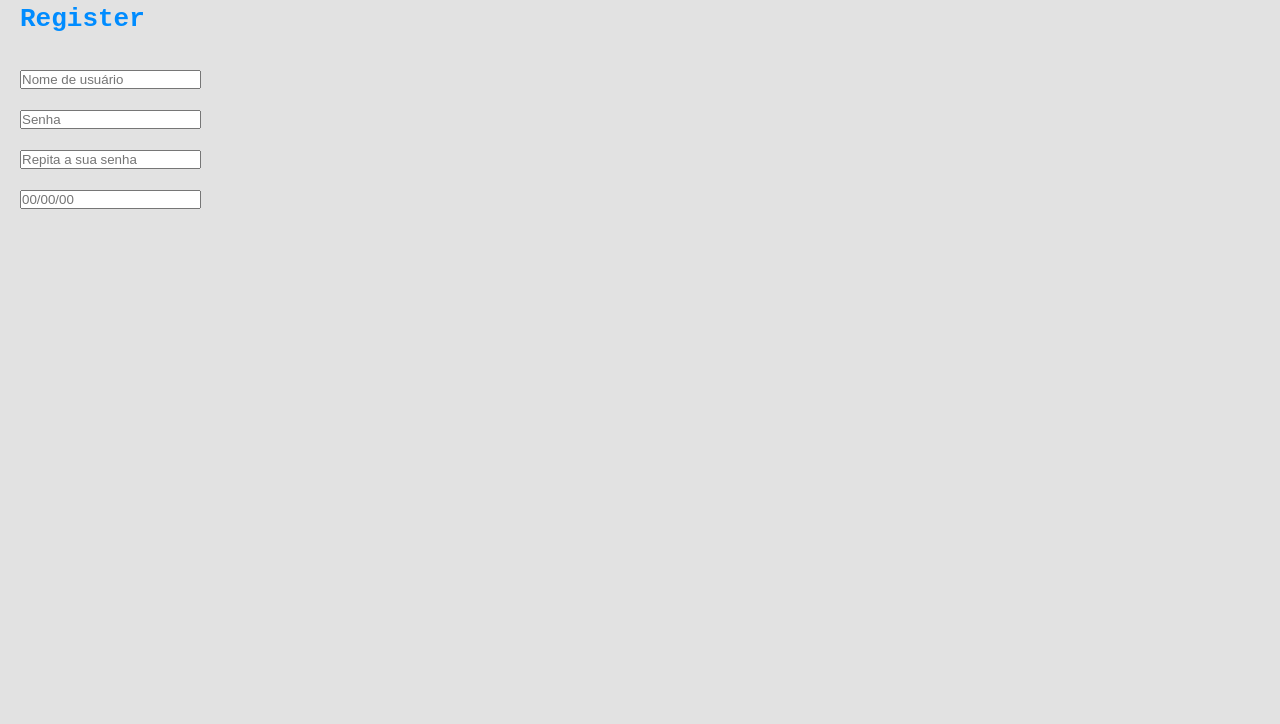
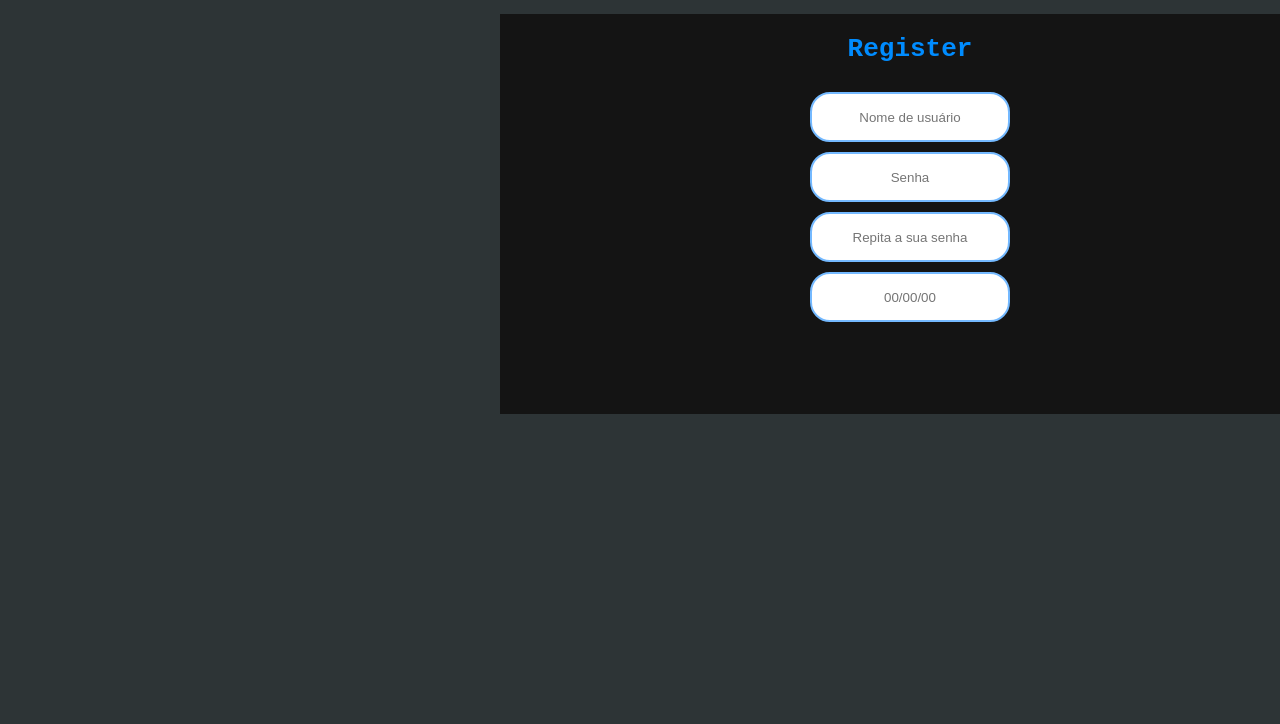
Before and after one commit to CristianAnd/2.0-, a plain HTML site: page Register.html in a window 1280 px wide. Shown: the part 76-800 px from the top of the page. Drawn offline with Linux system fonts and the light colour scheme.

Commit message:
Add files via upload

```diff
--- a/Register.html
+++ b/Register.html
@@ -26,15 +26,12 @@
           </div>
         </div>
       </header>
-<h1>Register</h1><br>
-    <div class="Register">
-        <div class="Nome de usuário"><h1><input type="text" name="nome" placeholder="Nome de usuário"></h1></div>
-            <div class="Senha"><h1><input type="text" name="nome" placeholder="Senha"></h1></div>
-                <div class="Repita a senha"><h1><input type="text" name="nome" placeholder="Repita a sua senha"></h1></div>
-        <div class="Data de nascimento"><h1><input type="text" name="nome" placeholder="00/00/00"></h1></div>
-
-    </div>
-
-
+  <div class="Register">
+    <h1>Register</h1><br>
+      <div class="Nome-de-usuario"><h1><input type="text" name="nome" placeholder="Nome de usuário"></h1></div>
+        <div class="Senha"><h1><input type="text" name="nome" placeholder="Senha"></h1></div>
+          <div class="Repita-a-senha"><h1><input type="text" name="nome" placeholder="Repita a sua senha"></h1></div>
+          <div class="Data-de-nascimento"><h1><input type="text" name="nome" placeholder="00/00/00"></h1></div>
+        </div>
 </body>
 </html>
--- a/style_register.css
+++ b/style_register.css
@@ -6,7 +6,7 @@
 }
 
 body {
-    background-color: rgb(226, 226, 226);
+    background-color: #2d3436;
 }
 h1 {
     color: rgb(0, 140, 255);
@@ -14,9 +14,84 @@ h1 {
     font-family: monospace;
     margin-left: 20px;
     margin-top: 10px;
+    text-align: center;
 }
 
-input:focus{
-    width: 300px;
+input {
+    align-items: center;
+    text-align: center;
+}
+.Register {
+    background-color: rgb(20, 20, 20);
+    display: run-in;
+    align-items: center;
+    width: 800px;
+    height: 400px;
+    padding: 10px;
+    margin-left: 500px;
+    margin-top: 20px;
+}
+.Nome-de-usuario input:hover{
+    border:2px solid #00cec9;
     transition: 350ms;
 }
+
+h1:hover{
+    color: rgb(155, 153, 153);
+}
+
+.Nome-de-usuario input {
+    background-color: none;
+    border-radius: 20px;
+    border: 2px solid #74b9ff;
+    width: 200px;
+    height: 50px;
+    padding: 12px;
+    display: run-in;
+
+}
+
+.Senha input {
+    background-color: none;
+    border-radius: 20px;
+    border: 2px solid #74b9ff;
+    width: 200px;
+    height: 50px;
+    padding: 12px;
+    display: run-in;
+}
+
+.Senha input:hover{
+    border:2px solid #00cec9;
+    transition: 350ms;
+}
+
+.Repita-a-senha input {
+    background-color: none;
+    border-radius: 20px;
+    border: 2px solid #74b9ff;
+    width: 200px;
+    height: 50px;
+    padding: 12px;
+    display: run-in;
+}
+
+.Repita-a-senha input:hover{
+    border:2px solid #00cec9;
+    transition: 350ms;
+}
+
+.Data-de-nascimento input {
+    background-color: none;
+    border-radius: 20px;
+    border: 2px solid #74b9ff;
+    width: 200px;
+    height: 50px;
+    padding: 12px;
+    display: run-in;
+}
+
+.Data-de-nascimento input:hover{
+    border:2px solid #00cec9;
+    transition: 350ms;
+}
```
